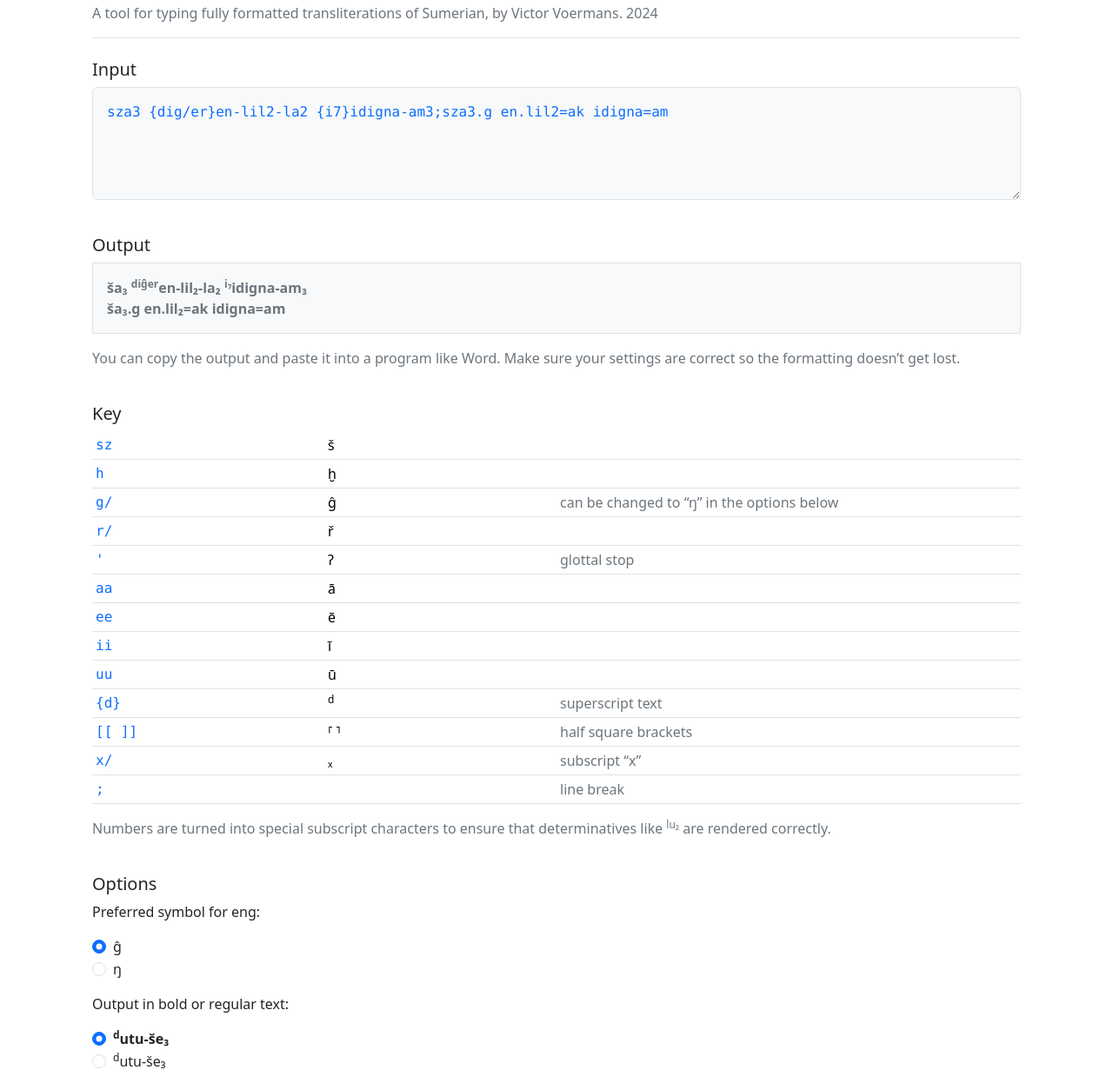
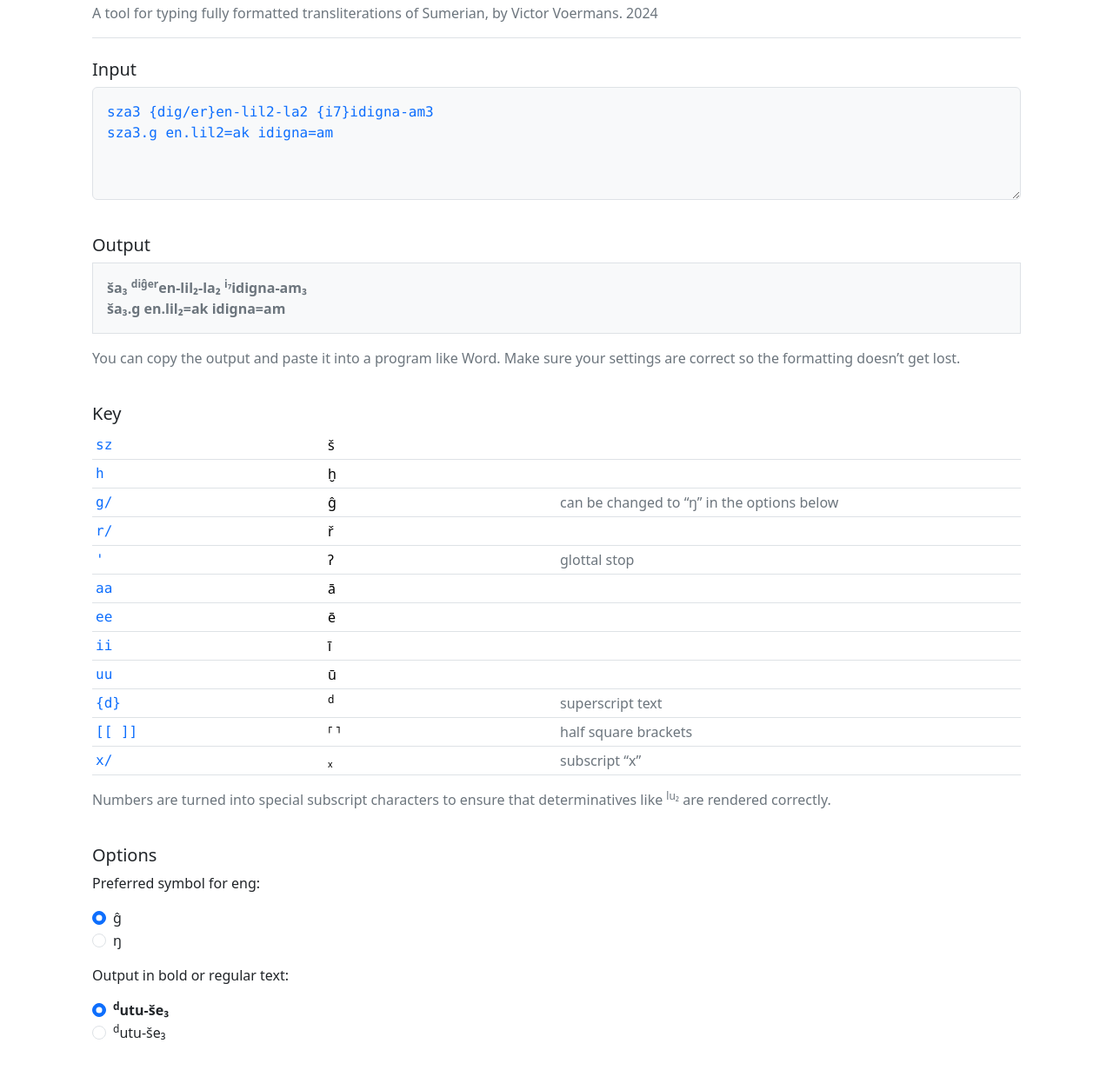
Before and after one commit to victorvoermans/sumtype, a plain HTML site: page index.html in a window 1280 px wide. Shown: the part 77-1308 px from the top of the page at 87% size. Drawn offline with nearby package versions, Linux system fonts and the light colour scheme.

Commit message:
No more semicolon for new line

```diff
--- a/index.html
+++ b/index.html
@@ -17,8 +17,8 @@
         </div>
         <div class="pt-4">
           <h5>Input</h5>
-          <textarea id="input" name="input" class="form-control border border-1 font-monospace text-primary text-bg-light p-3 mb-3"  style="height:130px;" spellcheck="false" onkeyup="convert()">sza3 {dig/er}en-lil2-la2 {i7}idigna-am3;sza3.g en.lil2=ak idigna=am</textarea>
-          <!-- <p class="text-secondary">Use <strong>semicolons</strong> to separate lines.</p> -->
+          <textarea id="input" name="input" class="form-control border border-1 font-monospace text-primary text-bg-light p-3 mb-3"  style="height:130px;" spellcheck="false" onkeyup="convert()">sza3 {dig/er}en-lil2-la2 {i7}idigna-am3
+sza3.g en.lil2=ak idigna=am</textarea>
         </div>
         <div class="pt-4">
           <h5>Output</h5>
@@ -88,11 +88,6 @@
               <td>ₓ</td>
               <td class="text-secondary">subscript &ldquo;x&rdquo;</td>
             </tr>
-            <tr>
-              <td class="font-monospace text-primary">;</td>
-              <td></td>
-              <td class="text-secondary">line break</td>
-            </tr>
           </table>
           <p class="text-secondary">Numbers are turned into special subscript characters to ensure that determinatives like <sup>lu₂</sup> are rendered correctly.</p>
         </div>
--- a/sumtype.js
+++ b/sumtype.js
@@ -18,7 +18,7 @@ const chars = [
     ["[[","⸢"],
     ["]]","⸣"],
     ["x/","ₓ"],
-    [";","$br"],
+    ["\n","$br"],
     ["{","$sup"],
     ["}","$/sup"],
     ["<","&#60;"],
```
